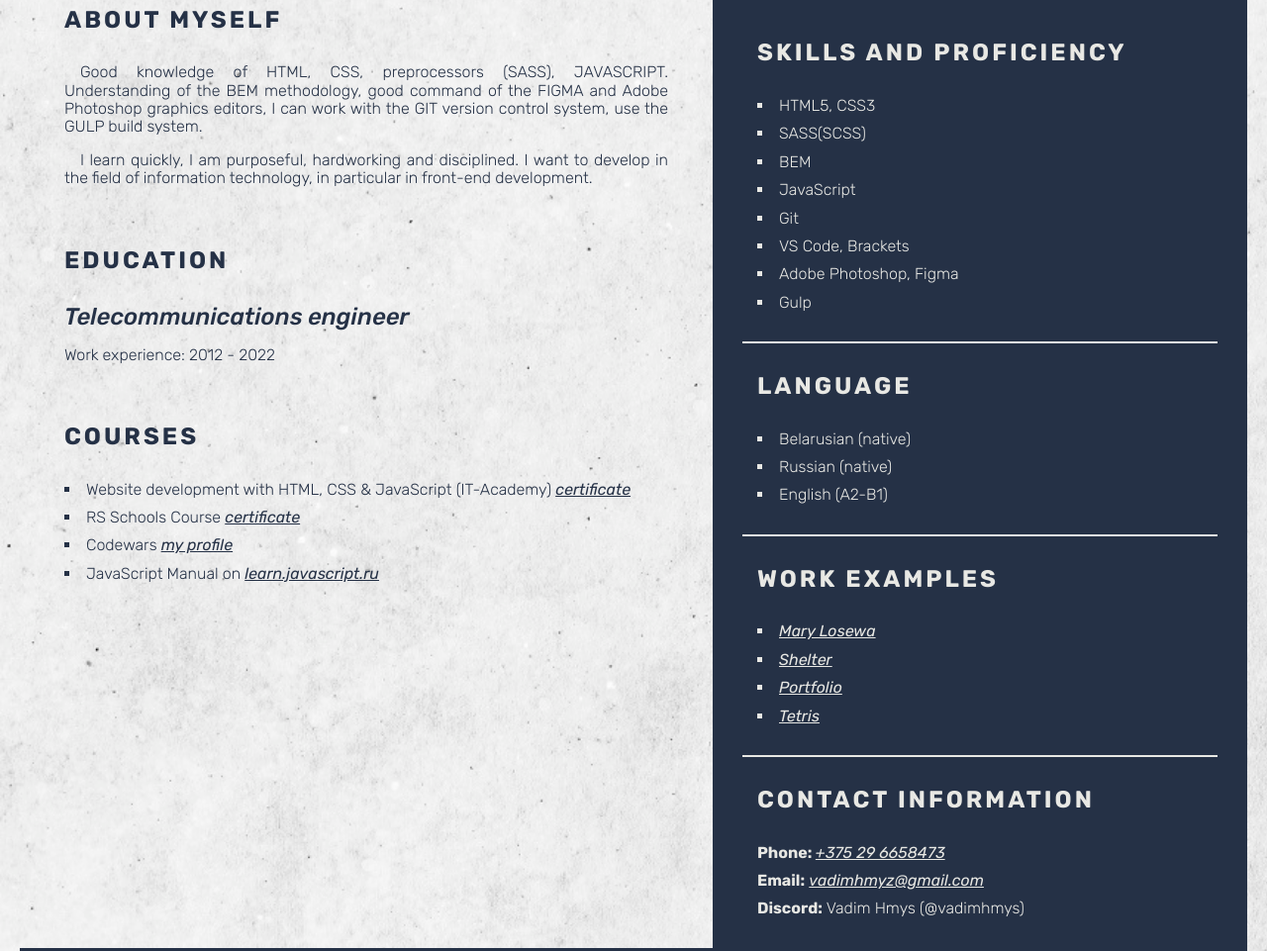
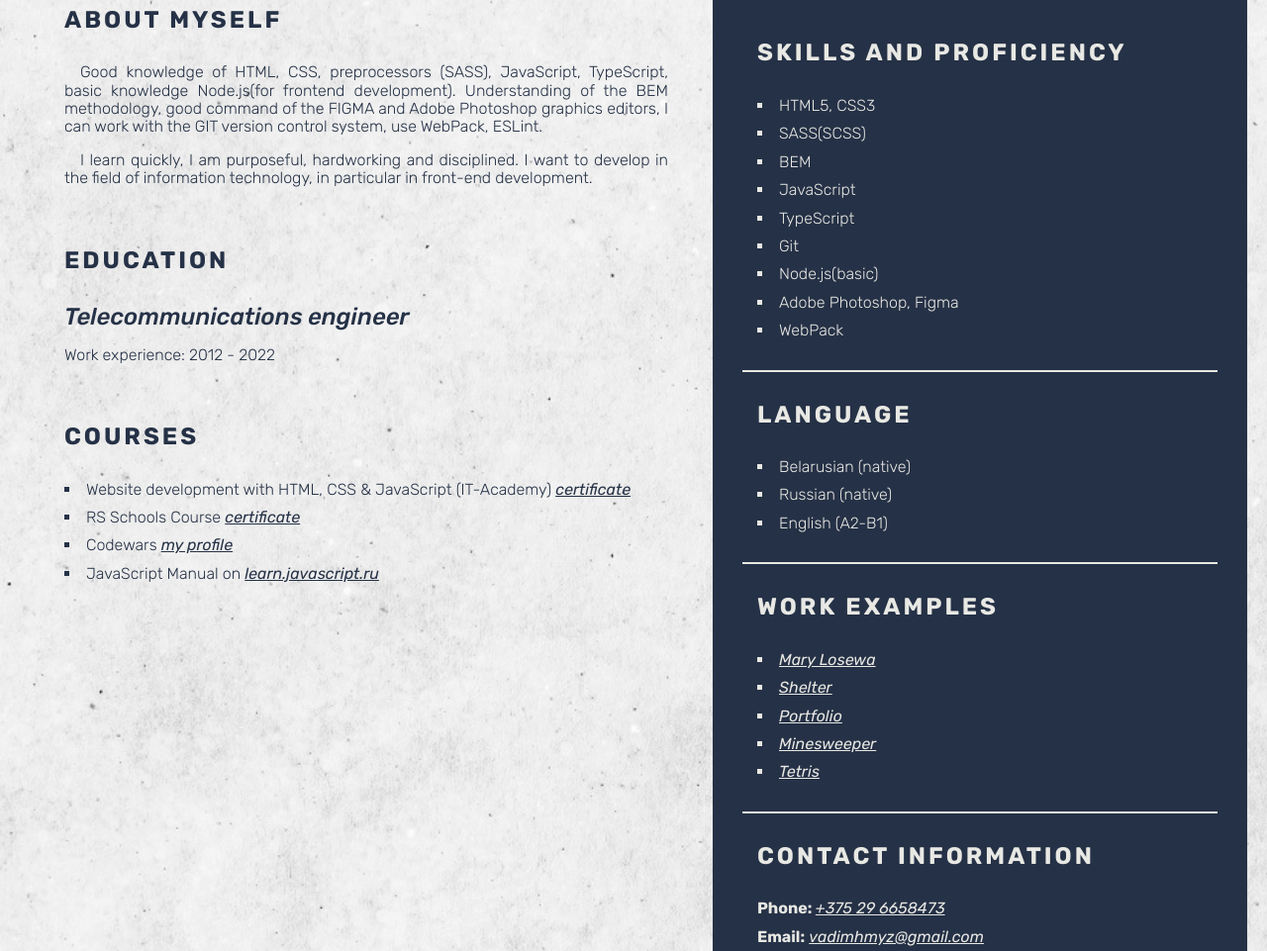
Before and after one commit to vadimhmys/cv, a plain HTML site: page index.html in a window 1280 px wide. Shown: the part 415-1376 px from the top of the page at 99% size. Drawn offline with nearby package versions, Linux system fonts and the light colour scheme.

Commit message:
refactor: change text

```diff
--- a/index.html
+++ b/index.html
@@ -60,9 +60,9 @@
                     <section class="section" id="summary">
                         <h2 class="section-title">About myself</h2>
                         <p class="summary-content">
-                            Good knowledge of HTML, CSS, preprocessors (SASS), JAVASCRIPT.
+                            Good knowledge of HTML, CSS, preprocessors (SASS), JavaScript, TypeScript, basic knowledge Node.js(for frontend development).
                             Understanding of the BEM methodology, good command of the FIGMA and Adobe Photoshop graphics editors,
-                            I can work with the GIT version control system, use the GULP build system.
+                            I can work with the GIT version control system, use WebPack, ESLint.
                         </p>
                         <p class="summary-content">
                             I learn quickly, I am purposeful, hardworking and disciplined.
@@ -107,10 +107,11 @@
                             <li class="skills-item">SASS(SCSS)</li>
                             <li class="skills-item">BEM</li>
                             <li class="skills-item">JavaScript</li>
+                            <li class="skills-item">TypeScript</li>
                             <li class="skills-item">Git</li>
-                            <li class="skills-item">VS Code, Brackets</li>
+                            <li class="skills-item">Node.js(basic)</li>
                             <li class="skills-item">Adobe Photoshop, Figma</li>
-                            <li class="skills-item">Gulp</li>
+                            <li class="skills-item">WebPack</li>
                         </ul>
                     </section>
                     <section class="section" id="language">
@@ -131,7 +132,10 @@
                                 <a class="projects-link" href="https://rolling-scopes-school.github.io/vadimhmys-JSFE2023Q1/shelter/pages/main/index.html" target="_blank">Shelter</a>
                             </li>
                             <li class="projects-item">
-                                <a class="projects-link" href="https://rolling-scopes-school.github.io/vadimhmys-JSFEPRESCHOOL/portfolio/#portfolio" target="_blank">Portfolio</a>
+                                <a class="projects-link" href="https://rolling-scopes-school.github.io/vadimhmys-JSFEPRESCHOOL/portfolio/" target="_blank">Portfolio</a>
+                            </li>
+                            <li class="projects-item">
+                                <a class="projects-link" href="https://rolling-scopes-school.github.io/vadimhmys-JSFE2023Q1/minesweeper/" target="_blank">Minesweeper</a>
                             </li>
                             <li class="projects-item">
                                 <a class="projects-link" href="https://rolling-scopes-school.github.io/vadimhmys-JSFEPRESCHOOL/random-game/" target="_blank">Tetris</a>
```
